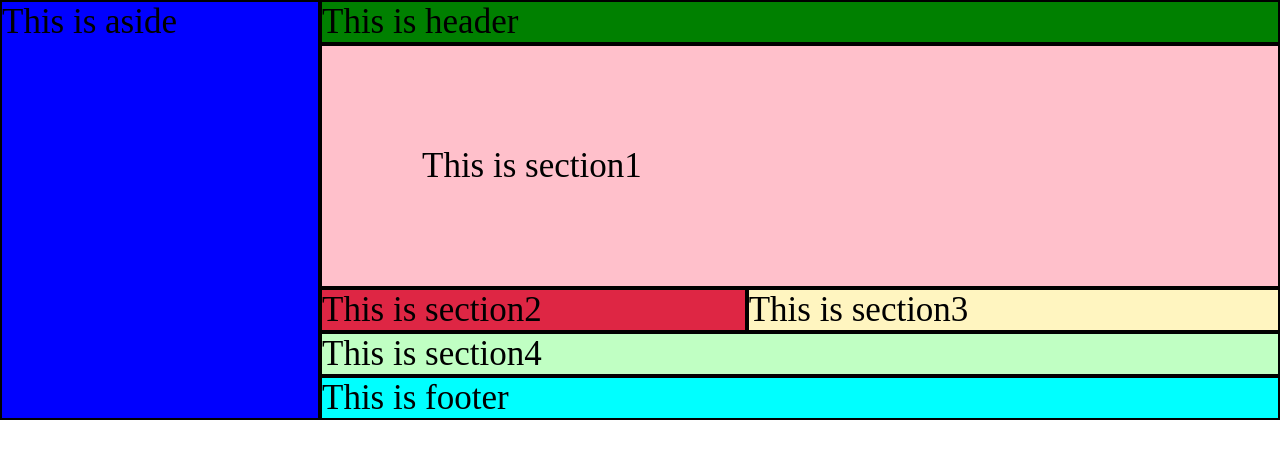
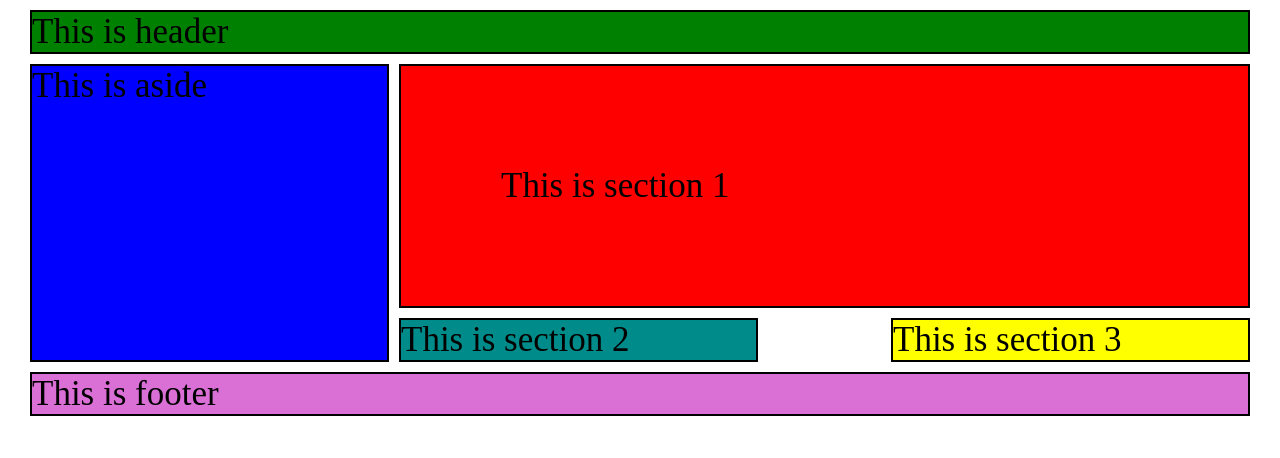
Before and after one commit to Furqatovm/grid-display, a plain HTML site: page index.html in a window 1280 px wide. Drawn offline with Linux system fonts and the light colour scheme.

```diff
--- a/index.html
+++ b/index.html
@@ -3,37 +3,38 @@
 <head>
     <meta charset="UTF-8">
     <meta name="viewport" content="width=device-width, initial-scale=1.0">
-    <title>Greed</title>
-    <link rel="stylesheet" href="style2.css">
+    <title>Grid</title>
+    <link rel="stylesheet" href="style.css">
 </head>
 <body>
     <main>
         <header>
             <p>This is header</p>
         </header>
+
         <aside>
             <p>This is aside</p>
         </aside>
 
         <section class="section1">
-            <p>This is section1</p>
+            <p>This is section 1</p>
         </section>
 
         <section class="section2">
-            <p>This is section2</p>
+            <p>This is section 2</p>
         </section>
 
         <section class="section3">
-            <p>This is section3</p>
+            <p>This is section 3</p>
         </section>
-
-        <section class="section4">
-            <p>This is section4</p>
-        </section>
+        <!-- <section class="section4">
+            <p>This is section 4</p>
+        </section>-->
 
         <footer>
             <p>This is footer</p>
         </footer>
+
     </main>
 </body>
 </html>
--- a/style.css
+++ b/style.css
@@ -1,62 +1,71 @@
-*,html{
+*,html {
     margin: 0;
     padding: 0;
-    box-sizing: border-box;
 }
 
-main{
+/* 12ta ustunga bo'linadi gridda */
+
+main {
     display: grid;
-    /* grid-template-columns: 1fr 1fr 1fr;
-
-    grid-template-rows: 1fr 1fr 1fr 1fr; */
+    grid-template-columns: 20px repeat(10, minmax(100px, 1fr)) 20px;
+    grid-template-areas:
+    "... ... ... ... ... ... ... ... ... ... ... ..."
+    "... head head head head head head head head head head ..."
+    "... side side side sec1 sec1 sec1 sec1 sec1 sec1 sec1..."
+    "... side side side sec2 sec2 sec2 none sec3 sec3 sec3..."
+    "... foot foot foot foot foot foot foot foot foot foot..."
+    "... ... ... ... ... ... ... ... ... ... ... ..."
+    ;
     gap: 10px;
-    grid-template-columns: repeat(12, 1fr);
 }
 
-header{
+header {
+    grid-area: head;
     font-size: 35px;
     background-color: green;
     border: 2px solid black;
-    /* grid-column-start: 1;
-    grid-column-end: 3; */
-    /* grid-column: 1 / 13; */
-    /* grid-column: 1 / -1; */
-    grid-column: 1 / span 12;
+
 }
 
-aside{
+aside {
+    grid-area: side;
     font-size: 35px;
     background-color: blue;
     border: 2px solid black;
-    grid-column: 1/5;
-    grid-row-start: 2;
-    grid-row-end: 4;
-}
-.section1{
-    font-size: 35px;
-    background-color: pink;
-    border: 2px solid black;
-    grid-column: 5 / -1;
-    padding: 100px;
 }
 
-.section2{
+.section1 {
+    grid-area: sec1;
+    padding: 100px;
     font-size: 35px;
-    background-color: rgb(222, 38, 68);
+    background-color: red;
     border: 2px solid black;
-    grid-column: 5 / 9;
 }
 
-.section3{
+.section2 {
+    grid-area: sec2;
     font-size: 35px;
-    background-color: rgb(255, 245, 192);
+    background-color: darkcyan;
     border: 2px solid black;
-    grid-column: 9 / -1;
 }
 
-footer{
+.section3 {
     font-size: 35px;
-    background-color: aqua;
+    background-color: yellow;
     border: 2px solid black;
-    grid-column: 1 / -1;
+    grid-area: sec3;
 }
+
+/* .section4 {
+    font-size: 35px;
+    background-color: blueviolet;
+    border: 2px solid black;
+} */
+
+
+footer {
+    font-size: 35px;
+    background-color: orchid;
+    border: 2px solid black;
+    grid-area:foot;
+}
```
